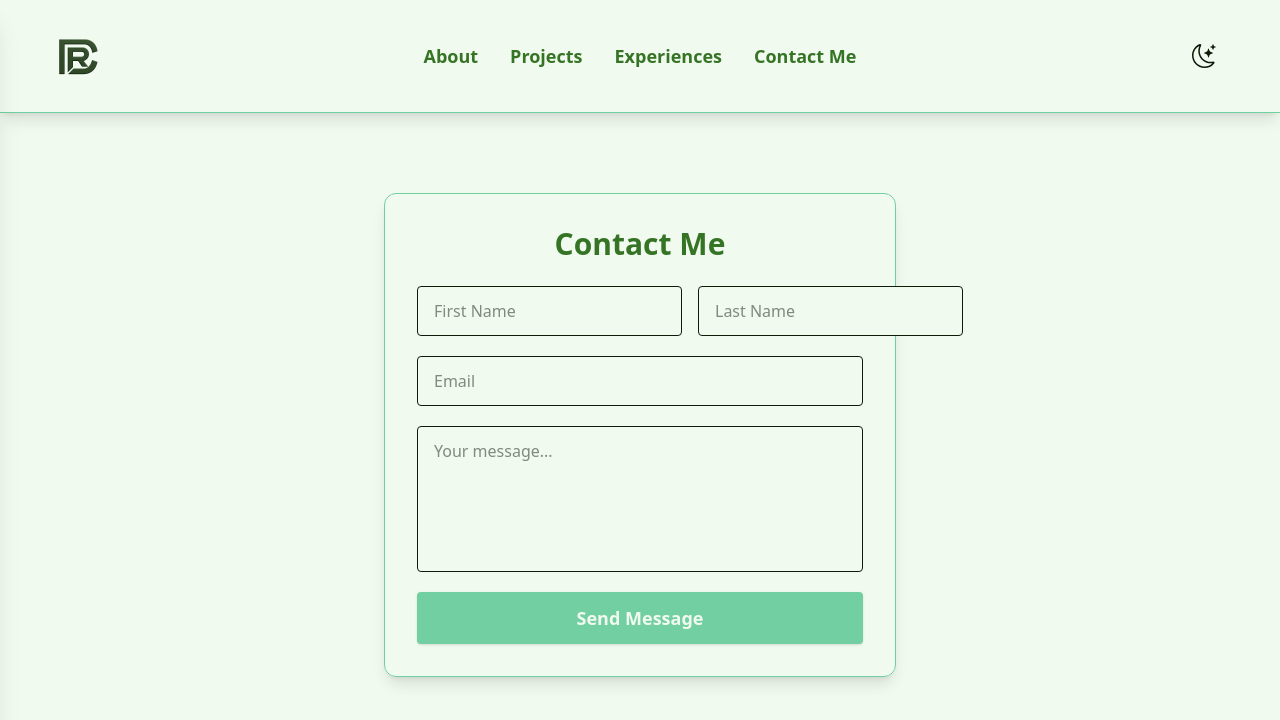
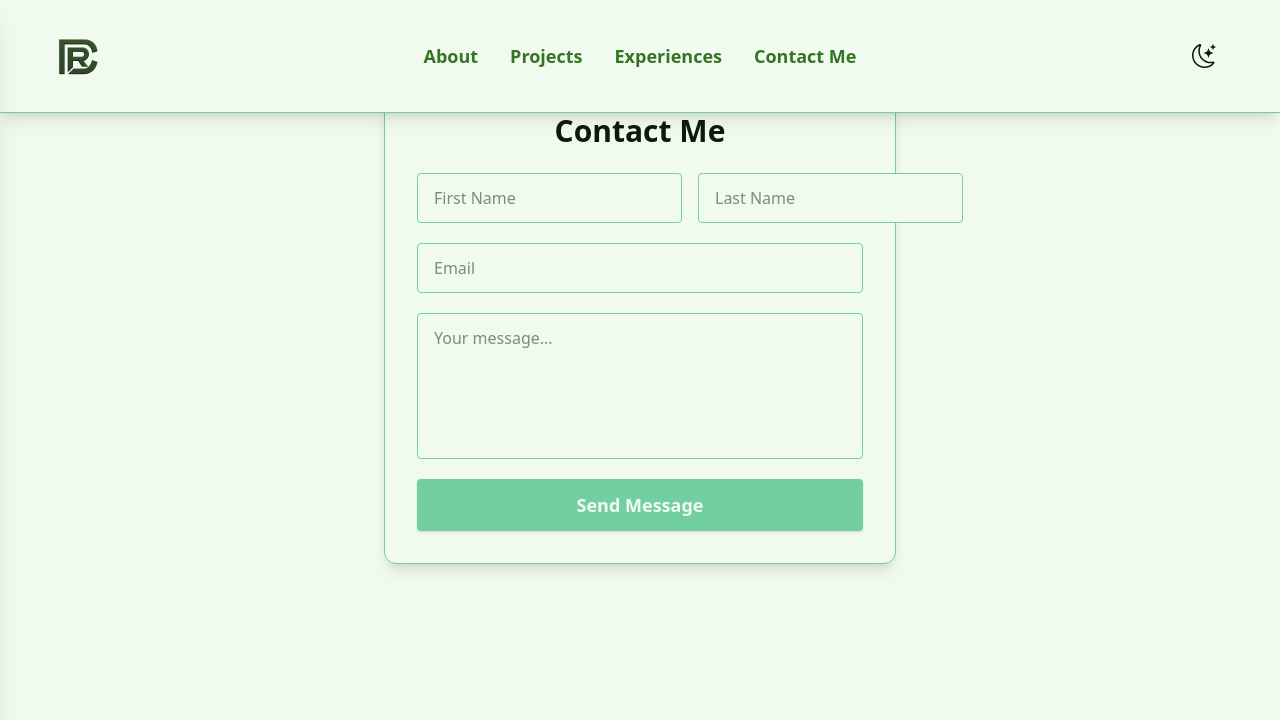
Before and after one commit to rxghavc/portfolio-website-v2, a React (Vite) app: page /contact in a window 1280 px wide. Shown: the top 720 px of the page. Built offline with nearby package versions, Linux system fonts and the light colour scheme.

Commit message:
updated divider ids to scroll to the correct place

```diff
--- a/src/components/Header.jsx
+++ b/src/components/Header.jsx
@@ -11,17 +11,17 @@ export default function Header() {
   const [sidebarOpen, setSidebarOpen] = React.useState(false);
 
   const navLinks = [
-    { href: '/#about', label: 'About' },
-    { href: '/#projects', label: 'Projects' },
-    { href: '/#experiences', label: 'Experiences' },
-    { href: '/#contact', label: 'Contact Me'}
+    { href: '/#about-projects-divider', label: 'About' },
+    { href: '/#about-projects-divider', label: 'Projects' },
+    { href: '/#experiences-divider', label: 'Experiences' },
+    { href: '/#contact-divider', label: 'Contact Me'}
   ];
 
   return (
     <>
       <header
-        className="top-0 left-0 w-full z-50 px-4 py-2 bg-background/90 text-text flex items-center justify-between shadow-lg border-b md:px-12 md:py-6 relative"
-        style={{ borderColor: 'var(--accent)' }}
+        className="fixed top-0 left-0 w-full z-50 px-4 py-2 bg-background text-text flex items-center justify-between shadow-lg border-b md:px-12 md:py-6"
+        style={{ borderColor: 'var(--accent)', backgroundColor: 'var(--background)', color: 'var(--text)' }}
       >
         {/* Menu icon for mobile */}
         <button
--- a/src/pages/Contact.jsx
+++ b/src/pages/Contact.jsx
@@ -31,7 +31,7 @@ export default function ContactSection() {
   return (
     <section id="contact" className="py-20 bg-background/80">
       <div className="w-full max-w-lg mx-auto bg-background/80 rounded-xl shadow-lg border p-8" style={{ borderColor: 'var(--accent)' }}>
-        <h2 className="text-3xl font-bold mb-6 text-center" style={{ color: 'var(--primary)' }}>Contact Me</h2>
+        <h2 className="text-3xl font-bold mb-6 text-center" style={{ color: 'var(--text)' }}>Contact Me</h2>
         <form className="flex flex-col gap-5" onSubmit={handleSubmit}>
           <div className="flex flex-col md:flex-row gap-4">
             <input
@@ -41,8 +41,8 @@ export default function ContactSection() {
               value={form.firstName}
               onChange={handleChange}
               required
-              className="flex-1 px-4 py-3 rounded border border-accent/40 bg-background text-text focus:outline-none focus:border-accent transition-colors"
-              style={{ background: 'var(--background)', color: 'var(--text)' }}
+              className="flex-1 px-4 py-3 rounded border bg-background text-text focus:outline-none transition-colors"
+              style={{ background: 'var(--background)', color: 'var(--text)', borderColor: 'var(--accent)' }}
             />
             <input
               type="text"
@@ -51,8 +51,8 @@ export default function ContactSection() {
               value={form.lastName}
               onChange={handleChange}
               required
-              className="flex-1 px-4 py-3 rounded border border-accent/40 bg-background text-text focus:outline-none focus:border-accent transition-colors"
-              style={{ background: 'var(--background)', color: 'var(--text)' }}
+              className="flex-1 px-4 py-3 rounded border bg-background text-text focus:outline-none transition-colors"
+              style={{ background: 'var(--background)', color: 'var(--text)', borderColor: 'var(--accent)' }}
             />
           </div>
           <input
@@ -62,8 +62,8 @@ export default function ContactSection() {
             value={form.email}
             onChange={handleChange}
             required
-            className="px-4 py-3 rounded border border-accent/40 bg-background text-text focus:outline-none focus:border-accent transition-colors"
-            style={{ background: 'var(--background)', color: 'var(--text)' }}
+            className="px-4 py-3 rounded border bg-background text-text focus:outline-none transition-colors"
+            style={{ background: 'var(--background)', color: 'var(--text)', borderColor: 'var(--accent)' }}
           />
           <textarea
             name="message"
@@ -72,8 +72,8 @@ export default function ContactSection() {
             onChange={handleChange}
             required
             rows={5}
-            className="px-4 py-3 rounded border border-accent/40 bg-background text-text focus:outline-none focus:border-accent transition-colors resize-none"
-            style={{ background: 'var(--background)', color: 'var(--text)' }}
+            className="px-4 py-3 rounded border bg-background text-text focus:outline-none transition-colors resize-none"
+            style={{ background: 'var(--background)', color: 'var(--text)', borderColor: 'var(--accent)' }}
           />
           <button
             type="submit"
--- a/src/pages/Home.jsx
+++ b/src/pages/Home.jsx
@@ -58,7 +58,7 @@ export default function Home() {
     <main>
       <ScrollToTopButton show={showScrollTop} />
       {/* Hero Section */}
-      <section className="flex flex-col items-center justify-center pt-8 md:pt-8 pb-8 md:pb-8 min-h-[60vh]" id="hero">
+      <section className="flex flex-col items-center justify-center pt-20 md:pt-28 pb-8 md:pb-8 min-h-[60vh]" id="hero">
         <h1 className="text-3xl md:text-4xl font-bold text-center max-w-3xl mx-auto">
           Hi, I'm <span style={{ color: 'var(--primary)', transition: 'color 0.3s' }} className="dark:text-[var(--accent)]">Raghav</span>, an aspiring software engineer.
         </h1>
@@ -66,7 +66,7 @@ export default function Home() {
       {/* Divider */}
       <hr className="w-11/12 max-w-7xl mx-auto border-t-2 my-0" style={{ borderColor: 'var(--accent)' }} />
       {/* About & Projects Section */}
-      <section id="about" className="py-20 bg-background/80">
+      <section id="about-projects-divider" className="py-20 bg-background/80">
         <div className="max-w-7xl mx-auto flex flex-col md:flex-row gap-16 md:gap-32 px-6 items-start">
           {/* About (left) */}
           <div className="flex-1 flex flex-col items-center md:items-start md:justify-start justify-center min-h-[480px]">
@@ -190,7 +190,7 @@ export default function Home() {
         </div>
       </section>
       {/* Divider */}
-      <hr className="w-11/12 max-w-7xl mx-auto border-t-2 my-0" style={{ borderColor: 'var(--accent)' }} />
+      <hr id="experiences-divider" className="w-11/12 max-w-7xl mx-auto border-t-2 my-0" style={{ borderColor: 'var(--accent)' }} />
       {/* Experiences Section as cards */}
       <section id="experiences" className="min-h-[60vh] flex flex-col items-center justify-center px-6 py-20">
         <h2 className="text-3xl md:text-4xl font-semibold mb-10 text-center w-full">Experiences</h2>
@@ -232,7 +232,7 @@ export default function Home() {
         </div>
       </section>
       {/* Divider */}
-      <hr className="w-11/12 max-w-7xl mx-auto border-t-2 my-0" style={{ borderColor: 'var(--accent)' }} />
+      <hr id="contact-divider" className="w-11/12 max-w-7xl mx-auto border-t-2 my-0" style={{ borderColor: 'var(--accent)' }} />
       {/* Contact Section below Experiences */}
       <ContactSection />
     </main>
```
